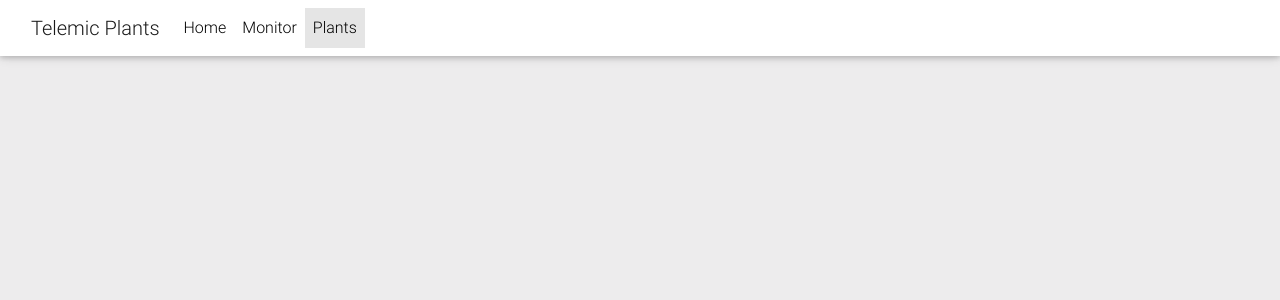
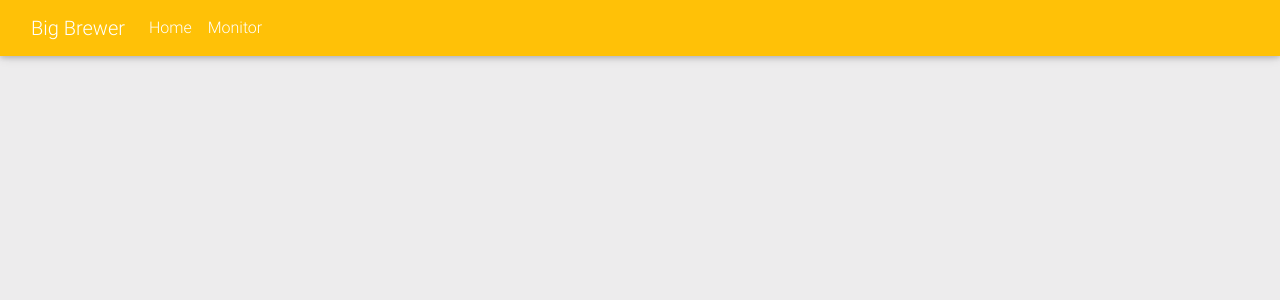
Before and after one commit to TomEelbode/BigBrewer, a Flask app: page /plants in a window 1280 px wide. Shown: the top 300 px of the page. Run offline with Flask 2, Linux system fonts and the light colour scheme; data that the repository does not hold is empty; some libraries are stand-ins or nearby versions.

Commit message:
Visual upgrades

```diff
--- a/BigBrewer/templates/base.html
+++ b/BigBrewer/templates/base.html
@@ -2,8 +2,7 @@
 
 {% set navigation_bar = [
     (url_for('info.index'), 'home', 'Home'),
-    (url_for('info.monitor'), 'monitor', 'Monitor'),
-    (url_for('info.plants'), 'plants', 'Plants'),
+    (url_for('info.monitor'), 'monitor', 'Monitor')
 ] -%}
 
 <title>{% block title %}{% endblock %} - Big Brewer</title>
@@ -27,11 +26,11 @@
 <header>
 
     <!--Navbar-->
-    <nav class="navbar navbar-expand-lg navbar-light white fixed-top">
+    <nav class="navbar navbar-expand-lg navbar-dark amber fixed-top">
         <div class="container-fluid">
             <!-- Navbar brand -->
             <div class="navbar-header">
-                <a class="navbar-brand" href="{{ url_for('info.index') }}">Telemic Plants</a>
+                <a class="navbar-brand" href="{{ url_for('info.index') }}">Big Brewer</a>
             </div>
             <!-- Collapse button -->
             <button class="navbar-toggler" type="button" data-toggle="collapse" data-target="#basicExampleNav"
```
Also changed, not shown: BigBrewer/templates/info/index.html (+4 -4 lines), BigBrewer/static/css/bootstrap.css.
